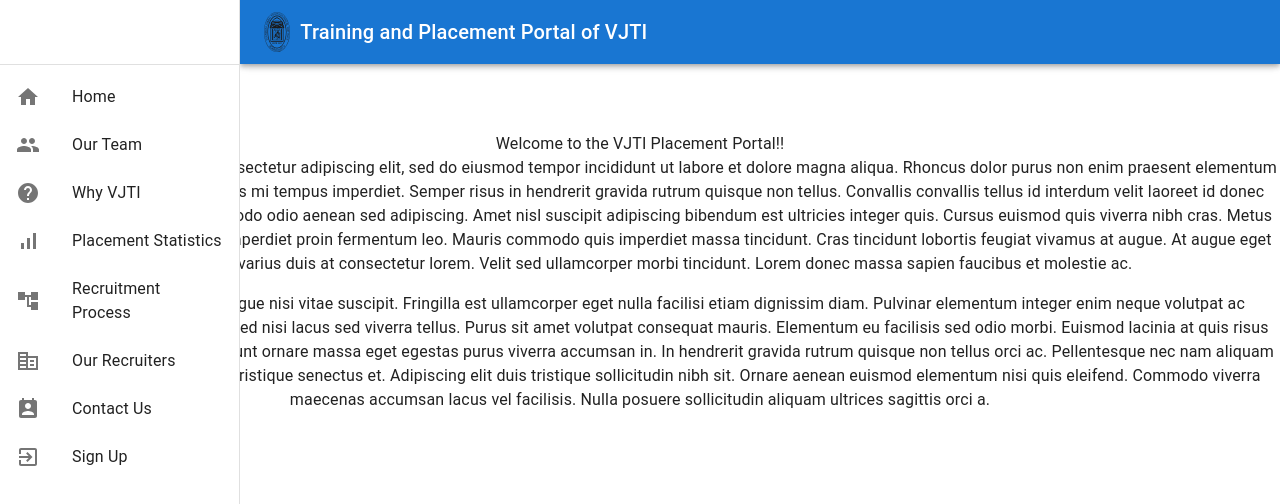
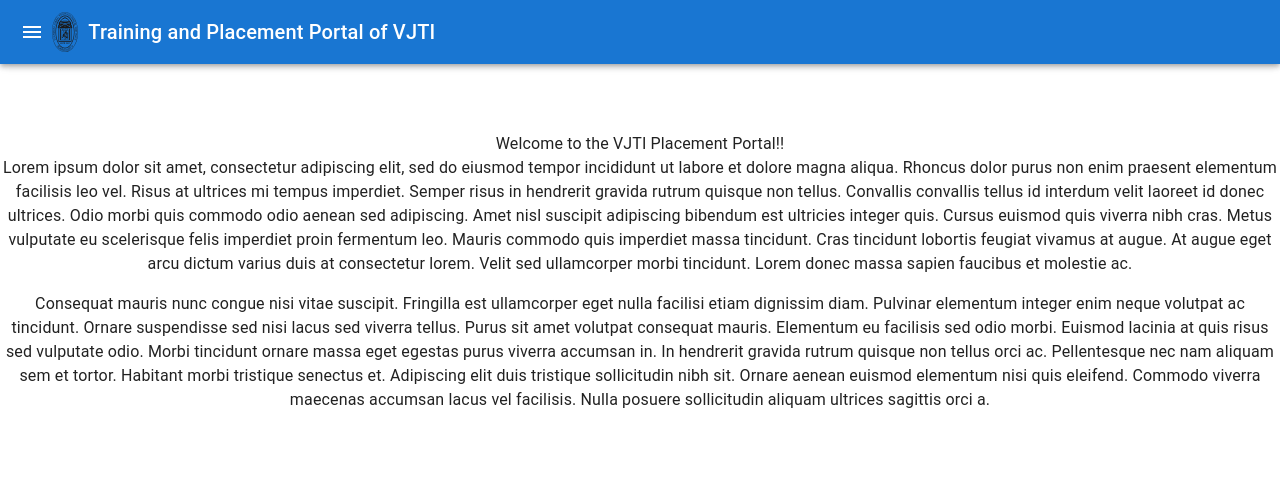
Before and after one commit to ve703/College-Placement-Portal, a React (Create React App) app: page / in a window 1280 px wide. Shown: the top 504 px of the page. Built offline with nearby package versions, Linux system fonts and the light colour scheme.

Commit message:
Fixed the opening and closing of sidebar

```diff
--- a/package.json
+++ b/package.json
@@ -13,7 +13,6 @@
     "react": "^18.2.0",
     "react-dom": "^18.2.0",
     "react-router-dom": "^6.22.3",
-    "react-scripts": "5.0.1",
     "web-vitals": "^2.1.4"
   },
   "scripts": {
@@ -39,5 +38,8 @@
       "last 1 firefox version",
       "last 1 safari version"
     ]
+  },
+  "devDependencies": {
+    "react-scripts": "^5.0.1"
   }
 }
--- a/src/components/Sidebar.js
+++ b/src/components/Sidebar.js
@@ -44,9 +44,7 @@
   };
 
   const handleDrawerToggle = () => {
-    if (!isClosing) {
-      setMobileOpen(!mobileOpen);
-    }
+    setMobileOpen(!mobileOpen);
   };
   const drawer = (
     <div>
@@ -151,24 +149,16 @@
     <div className="Navbar">
       <Box sx={{ display: "flex" }}>
         <CssBaseline />
-        <AppBar
-          position="fixed"
-          sx={{
-            width: { sm: `calc(100% - ${drawerWidth}px)` },
-            ml: { sm: `${drawerWidth}px` },
-          }}
-        >
+        <AppBar position="fixed">
           <Toolbar>
             <IconButton
               color="inherit"
               aria-label="open drawer"
               edge="start"
-              onClick={handleDrawerToggle}
-              sx={{ mr: 2, display: { sm: "none" } }}
+              onClick={handleDrawerToggle} // Toggle drawer open/close on menu icon click
             >
               <MenuIcon />
             </IconButton>
-            {/* VJTI Logo */}
             <img
               src={VJTI_logo}
               alt="VJTI Logo"
@@ -179,42 +169,18 @@
             </Typography>
           </Toolbar>
         </AppBar>
-
         <Box
           component="nav"
-          sx={{ width: { sm: drawerWidth }, flexShrink: { sm: 0 } }}
           aria-label="mailbox folders"
         >
-          {/* The implementation can be swapped with js to avoid SEO duplication of links. */}
           <Drawer
             container={container}
             variant="temporary"
             open={mobileOpen}
-            onTransitionEnd={handleDrawerTransitionEnd}
-            onClose={handleDrawerClose}
+            onClose={handleDrawerToggle} // Close drawer on overlay click
             ModalProps={{
-              keepMounted: true, // Better open performance on mobile.
+              keepMounted: true,
             }}
-            sx={{
-              display: { xs: "block", sm: "none" },
-              "& .MuiDrawer-paper": {
-                boxSizing: "border-box",
-                width: drawerWidth,
-              },
-            }}
-          >
-            {drawer}
-          </Drawer>
-          <Drawer
-            variant="permanent"
-            sx={{
-              display: { xs: "none", sm: "block" },
-              "& .MuiDrawer-paper": {
-                boxSizing: "border-box",
-                width: drawerWidth,
-              },
-            }}
-            open
           >
             {drawer}
           </Drawer>
@@ -224,7 +190,6 @@
           sx={{
             flexGrow: 1,
             p: 3,
-            width: { sm: `calc(100% - ${drawerWidth}px)` },
           }}
         >
           <Toolbar />
```
Also changed, not shown: 1 other file (tests, documents, lock files or other folders).
